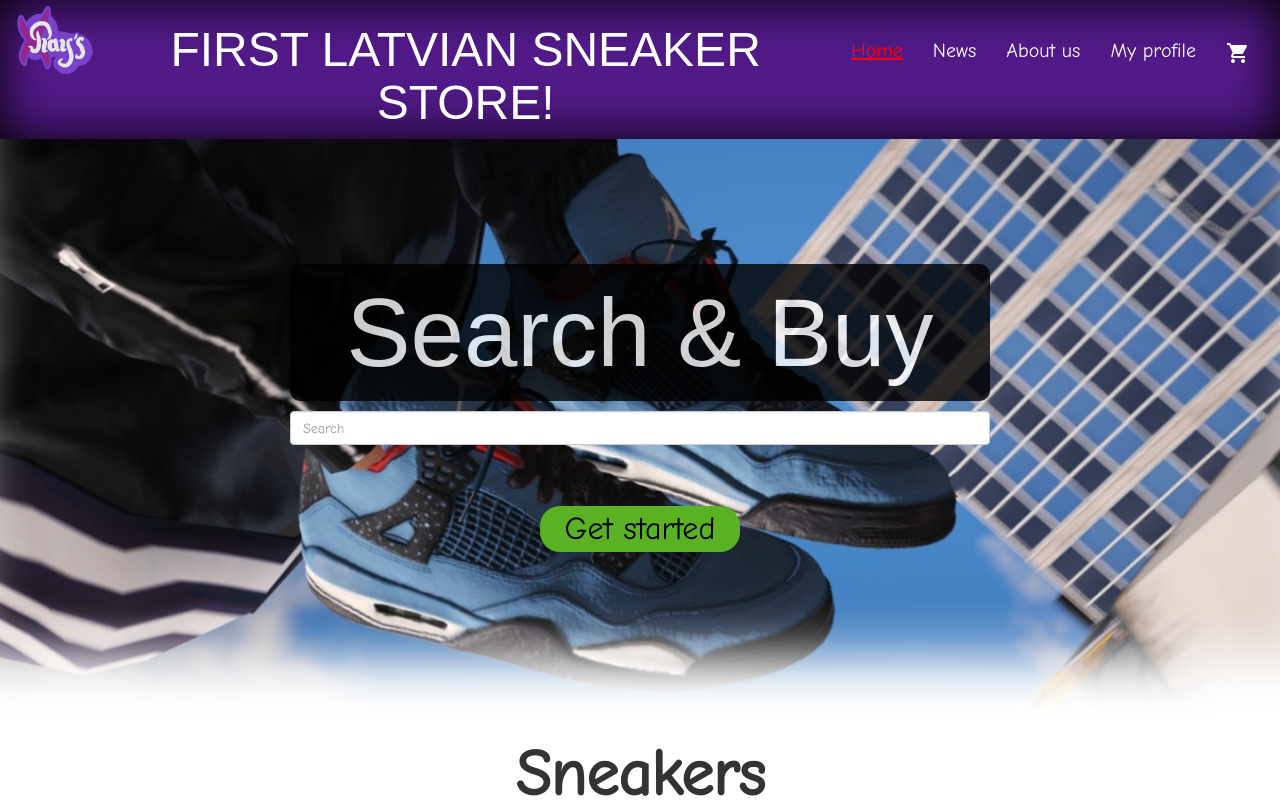
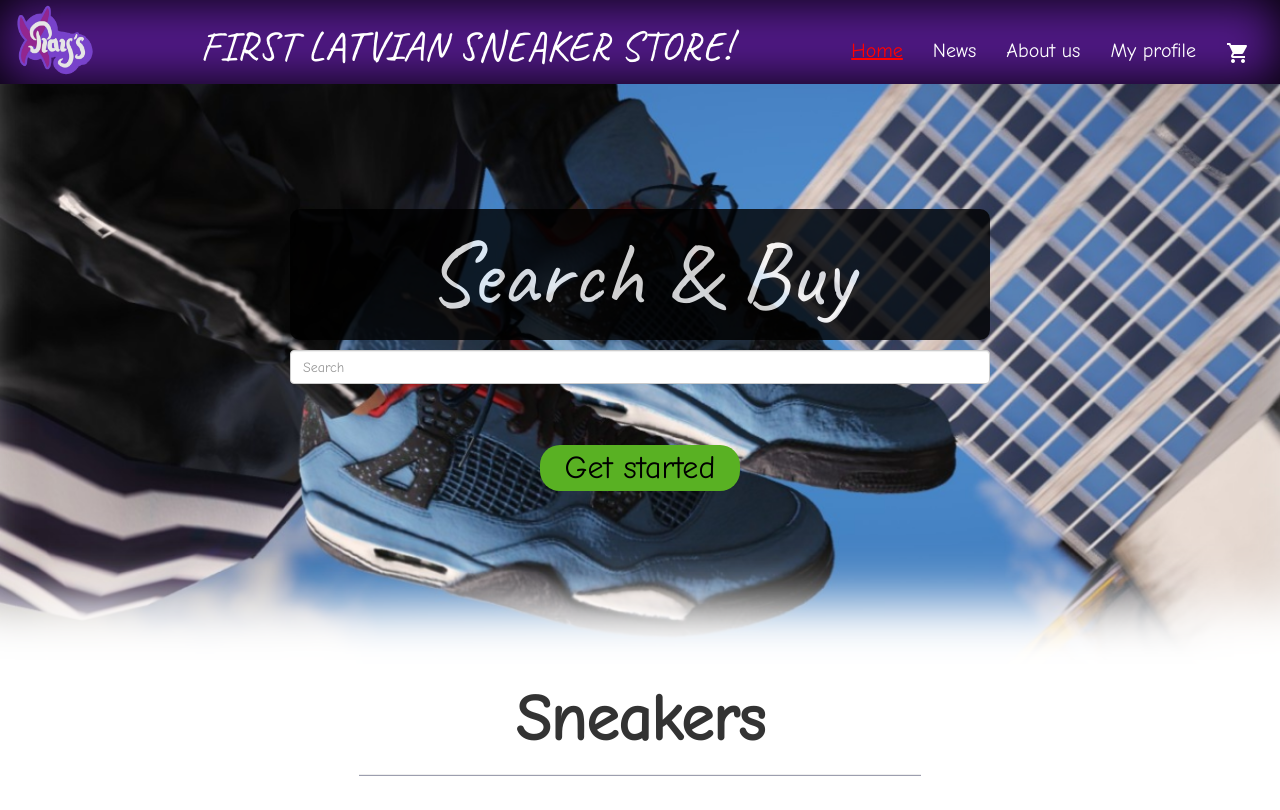
Before and after one commit to Kythadrin/xrayz, a PHP site: page /index.html in a window 1280 px wide. Shown: the top 810 px of the page. Run offline with PHP 8.4, Linux system fonts and the light colour scheme; some web fonts are replaced.

Commit message:
Font fixed

```diff
--- a/css/style.css
+++ b/css/style.css
@@ -1,8 +1,5 @@
 @import url('https://fonts.googleapis.com/css2?family=Comic+Neue&display=swap');
-@font-face {
-    font-family: Chiller;
-    src: url('../fonts/chiller.ttf');
-}
+@import url('https://fonts.googleapis.com/css2?family=Caveat&display=swap');
 
 body{
     background-color: white;
@@ -30,14 +27,16 @@ h1{
 
 .header-text{
     margin-top: -60px;
-    font-family: 'Chiller', sans-serif;
-    font-size: 48px;
+    /*font-family: 'Chiller', sans-serif;*/
+    font-family: 'Caveat', cursive;
+    font-size: 42px;
     color: white;
 }
 
 .banner-text{
-    font-family: 'Chiller', sans-serif;
-    font-size: 96px;
+    /*font-family: 'Chiller', sans-serif;*/
+    font-family: 'Caveat', cursive;
+    font-size: 92px;
     color: white;
     background-color: black;
     width: 700px;
```
